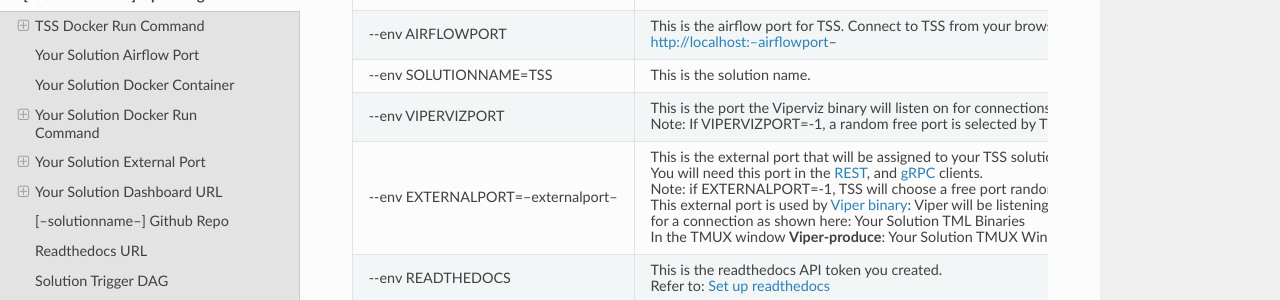
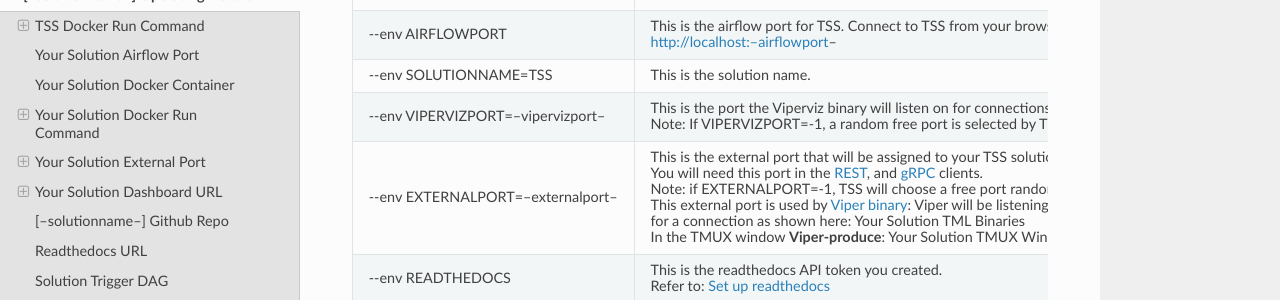
Before and after one commit to vanesalcb06/tssproject2-2b5c, a Sphinx documentation site: the page built from docs/source/operating.rst, in a window 1280 px wide and 900 px high, scrolled down 1202 px. Shown: the part 151-451 px from the top of the window. Built offline with Sphinx 7.4.7 and the Read the Docs theme 2.0.0, drawn with Linux system fonts in a browser that asks for light colours.

Commit message:
Update operating.rst

```diff
--- a/docs/source/operating.rst
+++ b/docs/source/operating.rst
@@ -64,7 +64,7 @@
        http://localhost:--airflowport--
    * - \-\-env SOLUTIONNAME=TSS
      - This is the solution name.
-   * - \-\-env VIPERVIZPORT
+   * - \-\-env VIPERVIZPORT=--vipervizport--
      - This is the port the Viperviz binary will listen on for connections.
 
        Note: If VIPERVIZPORT=-1, a random free port is selected by TSS.
```
